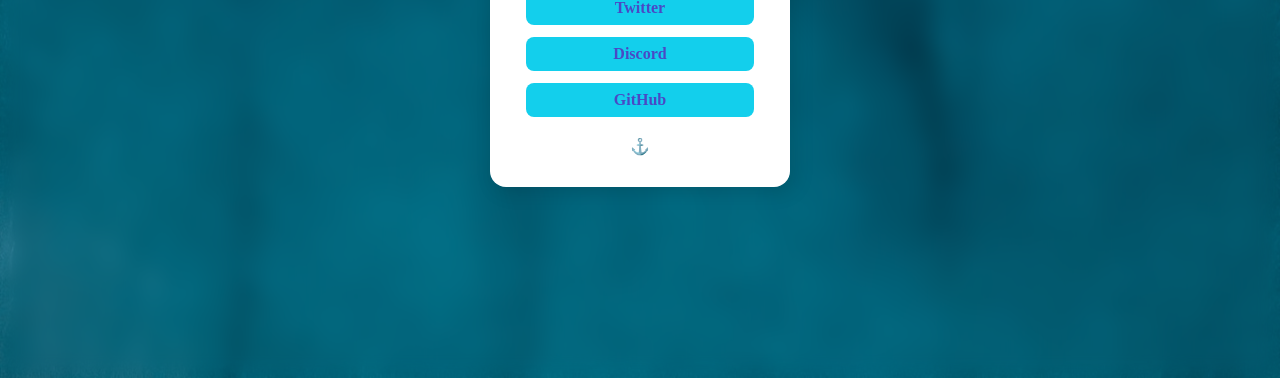
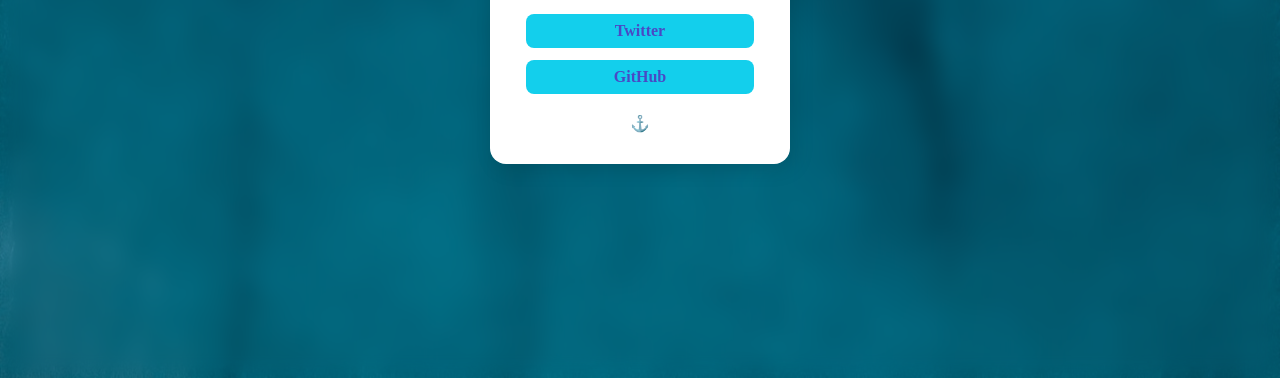
Before and after one commit to GoldennZito/LinkTree, a plain HTML site: page index.html in a window 1280 px wide. Shown: the part 422-800 px from the top of the page. Drawn offline with Linux system fonts and the light colour scheme; a web font is replaced by a local one.

Commit message:
Alteração dos Links

```diff
--- a/index.html
+++ b/index.html
@@ -25,8 +25,7 @@
             <ul>
 
                 <li><a href="#">Twitter</a></li>
-                <li><a href="#">Discord</a></li>
-                <li><a href="#">GitHub</a></li>
+                <li><a href="https://github.com/GoldennZito">GitHub</a></li>
 
             </ul>
         </main>
```
